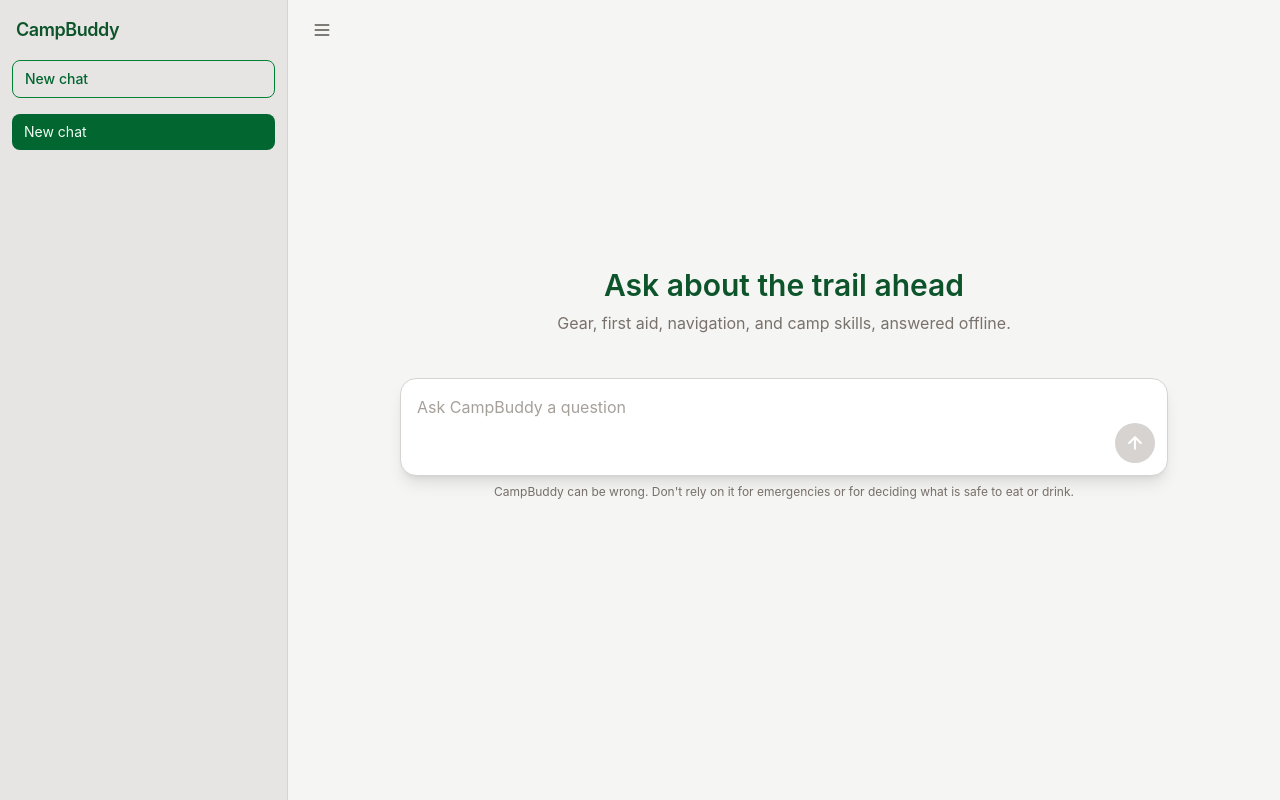
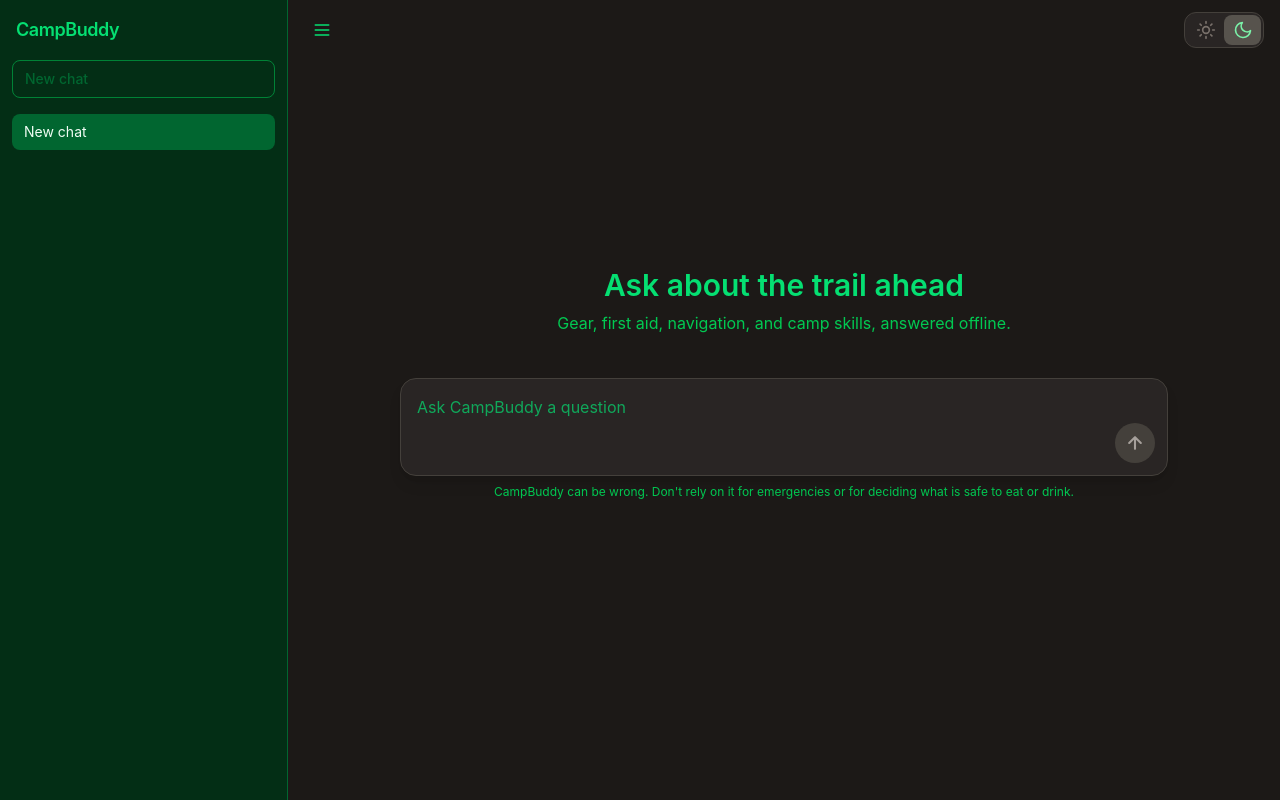
Before and after one commit to realartix64/CampBuddy, a React (Vite) app in the folder frontend/: page / in a window 1280 px wide. Built offline with nearby package versions, Linux system fonts and the light colour scheme.

Commit message:
feat: Changed frontend styling color scheme

```diff
--- a/frontend/src/App.jsx
+++ b/frontend/src/App.jsx
@@ -1,4 +1,4 @@
-import { useState, useRef, useEffect } from "react";
+import { useState, useRef, useEffect, useMemo } from "react";
 import ReactMarkdown from "react-markdown";
 import { ask } from "./api";
 
@@ -9,9 +9,70 @@ const makeId = () =>
 
 const newChat = () => ({ id: makeId(), title: "New chat", messages: [] });
 
+// ---------- Theme presets ----------
+// Every theme-dependent Tailwind class lives here as a full literal string, so
+// switching themes swaps the classes in JS and does not depend on Tailwind's
+// `dark:` variant configuration. The send button is part of the presets;
+// the "New chat" button, user bubble and active chat item are intentionally not.
+
+const THEMES = {
+  light: {
+    root: "bg-white text-green-950",
+    text: "text-green-950",
+    muted: "text-green-700",
+    brand: "text-green-900",
+    sidebar: "border-stone-300 bg-stone-100",
+    closeBtn: "text-green-700 hover:bg-stone-200",
+    menuBtn: "text-green-800 hover:bg-stone-200",
+    chatItemIdle: "text-green-950 hover:bg-stone-200",
+    fade: "from-white via-white/90 to-transparent",
+    bar: "border-stone-400 bg-white",
+    input: "text-green-950 placeholder-stone-500",
+    divider: "border-stone-300",
+    error: "border-red-300 bg-red-50 text-red-900",
+    toggleBox: "border-stone-400 bg-white",
+    toggleHighlight: "bg-green-800",
+    toggleSun: "text-white",
+    toggleMoon: "text-stone-500",
+    sendOn: "bg-green-800 text-white hover:bg-green-900",
+    sendOff: "bg-stone-300 text-stone-600",
+    sendFocus: "focus-visible:ring-green-600 focus-visible:ring-offset-white",
+    mdStrong: "text-green-950",
+    mdLink: "text-green-700 hover:text-green-900",
+    mdQuote: "border-green-600 text-green-800",
+    mdCode: "bg-stone-200 text-green-900",
+  },
+  dark: {
+    root: "bg-stone-900 text-green-400",
+    text: "text-green-50",
+    muted: "text-green-500",
+    brand: "text-green-400",
+    sidebar: "border-green-800 bg-green-950",
+    closeBtn: "text-green-500 hover:bg-green-900",
+    menuBtn: "text-green-400 hover:bg-stone-800",
+    chatItemIdle: "text-green-400 hover:bg-green-900",
+    fade: "from-stone-900 via-stone-900/90 to-transparent",
+    bar: "border-stone-700 bg-stone-800",
+    input: "text-green-400 placeholder-green-400/70",
+    divider: "border-stone-700",
+    error: "border-red-900 bg-red-950 text-red-300",
+    toggleBox: "border-stone-700 bg-stone-800",
+    toggleHighlight: "bg-stone-600",
+    toggleSun: "text-stone-500",
+    toggleMoon: "text-green-300",
+    sendOn: "bg-green-500 text-green-950 hover:bg-green-400",
+    sendOff: "bg-stone-700 text-stone-400",
+    sendFocus: "focus-visible:ring-green-400 focus-visible:ring-offset-stone-800",
+    mdStrong: "text-green-300",
+    mdLink: "text-green-300 hover:text-green-200",
+    mdQuote: "border-green-700 text-green-500",
+    mdCode: "bg-stone-700 text-green-300",
+  },
+};
+
 // ---------- Markdown rendering (Tailwind classes per element) ----------
 
-const mdComponents = {
+const buildMdComponents = (t) => ({
   p: (props) => <p className="my-2 leading-relaxed" {...props} />,
   ul: (props) => <ul className="my-2 list-disc space-y-1 pl-6" {...props} />,
   ol: (props) => <ol className="my-2 list-decimal space-y-1 pl-6" {...props} />,
@@ -19,17 +80,17 @@ const mdComponents = {
   h1: (props) => <h1 className="mb-1 mt-4 text-xl font-semibold" {...props} />,
   h2: (props) => <h2 className="mb-1 mt-4 text-lg font-semibold" {...props} />,
   h3: (props) => <h3 className="mb-1 mt-3 text-base font-semibold" {...props} />,
-  strong: (props) => <strong className="font-semibold text-green-950" {...props} />,
+  strong: (props) => <strong className={`font-semibold ${t.mdStrong}`} {...props} />,
   a: (props) => (
     <a
-      className="text-green-700 underline hover:text-green-900"
+      className={`underline ${t.mdLink}`}
       target="_blank"
       rel="noreferrer"
       {...props}
     />
   ),
   blockquote: (props) => (
-    <blockquote className="my-2 border-l-4 border-green-300 pl-3 text-stone-600" {...props} />
+    <blockquote className={`my-2 border-l-4 pl-3 ${t.mdQuote}`} {...props} />
   ),
   pre: (props) => (
     <pre
@@ -38,11 +99,51 @@ const mdComponents = {
     />
   ),
   code: (props) => (
-    <code className="rounded bg-stone-200 px-1 py-0.5 text-[0.9em] text-stone-800" {...props} />
+    <code className={`rounded px-1 py-0.5 text-[0.9em] ${t.mdCode}`} {...props} />
   ),
-};
+});
 
 // ---------- Small pieces ----------
+
+function ThemeToggle({ isDark, onToggle, t }) {
+  return (
+    <button
+      type="button"
+      role="switch"
+      aria-checked={isDark}
+      aria-label={isDark ? "Switch to light mode" : "Switch to dark mode"}
+      onClick={onToggle}
+      className={`relative flex h-9 w-20 items-center rounded-xl border p-0.5 transition-colors focus:outline-none focus-visible:ring-2 focus-visible:ring-green-600 ${t.toggleBox}`}
+    >
+      {/* Sliding highlight rectangle */}
+      <span
+        aria-hidden="true"
+        className={`absolute left-0.5 top-0.5 h-[calc(100%-4px)] w-[calc(50%-2px)] rounded-lg transition-all duration-300 ease-out ${t.toggleHighlight} ${
+          isDark ? "translate-x-full" : "translate-x-0"
+        }`}
+      />
+
+      {/* Sun */}
+      <span
+        className={`relative z-10 flex flex-1 items-center justify-center transition-colors duration-300 ${t.toggleSun}`}
+      >
+        <svg viewBox="0 0 24 24" className="h-5 w-5" fill="none" stroke="currentColor" strokeWidth="2" strokeLinecap="round" strokeLinejoin="round">
+          <circle cx="12" cy="12" r="4" />
+          <path d="M12 2v2M12 20v2M4.93 4.93l1.41 1.41M17.66 17.66l1.41 1.41M2 12h2M20 12h2M4.93 19.07l1.41-1.41M17.66 6.34l1.41-1.41" />
+        </svg>
+      </span>
+
+      {/* Moon */}
+      <span
+        className={`relative z-10 flex flex-1 items-center justify-center transition-colors duration-300 ${t.toggleMoon}`}
+      >
+        <svg viewBox="0 0 24 24" className="h-5 w-5" fill="none" stroke="currentColor" strokeWidth="2" strokeLinecap="round" strokeLinejoin="round">
+          <path d="M21 12.79A9 9 0 1 1 11.21 3 7 7 0 0 0 21 12.79z" />
+        </svg>
+      </span>
+    </button>
+  );
+}
 
 function UserMessage({ content }) {
   return (
@@ -54,30 +155,29 @@ function UserMessage({ content }) {
   );
 }
 
-function AssistantMessage({ message }) {
+function AssistantMessage({ message, t }) {
   const { status, content, meta } = message;
+  const mdComponents = useMemo(() => buildMdComponents(t), [t]);
 
   return (
     <div className="flex justify-start">
       <div className="max-w-[92%] md:max-w-[80%]">
         {status === "pending" && (
-          <p className="animate-pulse py-2 text-stone-500">Thinking...</p>
+          <p className={`animate-pulse py-2 ${t.muted}`}>Thinking...</p>
         )}
 
         {status === "error" && (
-          <p className="rounded-xl border border-red-200 bg-red-50 px-4 py-2.5 text-red-800">
-            {content}
-          </p>
+          <p className={`rounded-xl border px-4 py-2.5 ${t.error}`}>{content}</p>
         )}
 
         {status === "done" && (
           <>
-            <div className="text-stone-800">
+            <div className={t.text}>
               <ReactMarkdown components={mdComponents}>{content}</ReactMarkdown>
             </div>
 
             {meta && (
-              <div className="mt-2 border-t border-stone-200 pt-2 text-xs text-stone-500">
+              <div className={`mt-2 border-t pt-2 text-xs ${t.divider} ${t.muted}`}>
                 <p>{meta.reference_status}</p>
                 {meta.sources?.length > 0 && (
                   <p className="mt-0.5">
@@ -101,6 +201,7 @@ export default function App() {
   const [activeId, setActiveId] = useState(null);
   const [input, setInput] = useState("");
   const [loadingIds, setLoadingIds] = useState([]); // chats with a request in flight
+  const [theme, setTheme] = useState("dark"); // app starts in dark mode
   const [sidebarOpen, setSidebarOpen] = useState(
     () => typeof window !== "undefined" && window.innerWidth >= 768
   );
@@ -108,10 +209,14 @@ export default function App() {
   const bottomRef = useRef(null);
   const textareaRef = useRef(null);
 
+  const isDark = theme === "dark";
+  const t = THEMES[theme];
+
   // Default to the first chat until the user picks one.
   const current = chats.find((c) => c.id === activeId) ?? chats[0];
   const isEmpty = current.messages.length === 0;
   const isLoading = loadingIds.includes(current.id);
+  const sendDisabled = !input.trim() || isLoading;
 
   // Keep the newest message in view.
   useEffect(() => {
@@ -203,18 +308,20 @@ export default function App() {
   };
 
   return (
-    <div className="flex h-screen w-full overflow-hidden bg-stone-100 text-stone-900">
+    <div
+      className={`flex h-screen w-full overflow-hidden transition-colors duration-300 ${t.root}`}
+    >
       {/* ---------- Sidebar: chat history ---------- */}
       <aside
-        className={`fixed inset-y-0 left-0 z-30 flex w-72 flex-col border-r border-stone-300 bg-stone-200 transition-transform duration-300 md:static ${
+        className={`fixed inset-y-0 left-0 z-30 flex w-72 flex-col border-r transition-all duration-300 md:static ${t.sidebar} ${
           sidebarOpen ? "translate-x-0" : "-translate-x-full md:hidden"
         }`}
       >
         <div className="flex items-center justify-between px-4 py-4">
-          <span className="text-lg font-semibold tracking-tight text-green-900">CampBuddy</span>
+          <span className={`text-lg font-semibold tracking-tight ${t.brand}`}>CampBuddy</span>
           <button
             onClick={() => setSidebarOpen(false)}
-            className="rounded-md px-2 py-1 text-stone-500 hover:bg-stone-300 focus:outline-none focus-visible:ring-2 focus-visible:ring-green-600 md:hidden"
+            className={`rounded-md px-2 py-1 focus:outline-none focus-visible:ring-2 focus-visible:ring-green-600 md:hidden ${t.closeBtn}`}
             aria-label="Close history"
           >
             Close
@@ -239,7 +346,7 @@ export default function App() {
                   className={`w-full truncate rounded-lg px-3 py-2 text-left text-sm transition-colors focus:outline-none focus-visible:ring-2 focus-visible:ring-green-600 ${
                     chat.id === current.id
                       ? "bg-green-800 text-green-50"
-                      : "text-stone-700 hover:bg-stone-300"
+                      : t.chatItemIdle
                   }`}
                 >
                   {chat.title}
@@ -264,7 +371,7 @@ export default function App() {
         <header className="flex items-center gap-3 px-4 py-3">
           <button
             onClick={() => setSidebarOpen((o) => !o)}
-            className="rounded-md p-2 text-stone-600 hover:bg-stone-200 focus:outline-none focus-visible:ring-2 focus-visible:ring-green-600"
+            className={`rounded-md p-2 focus:outline-none focus-visible:ring-2 focus-visible:ring-green-600 ${t.menuBtn}`}
             aria-label="Toggle chat history"
           >
             <svg viewBox="0 0 24 24" className="h-5 w-5" fill="none" stroke="currentColor" strokeWidth="2" strokeLinecap="round">
@@ -272,8 +379,16 @@ export default function App() {
             </svg>
           </button>
           {!sidebarOpen && (
-            <span className="font-semibold tracking-tight text-green-900">CampBuddy</span>
+            <span className={`font-semibold tracking-tight ${t.brand}`}>CampBuddy</span>
           )}
+
+          <div className="ml-auto">
+            <ThemeToggle
+              isDark={isDark}
+              t={t}
+              onToggle={() => setTheme(isDark ? "light" : "dark")}
+            />
+          </div>
         </header>
 
         {/* Conversation: prompts on the right, responses on the left */}
@@ -283,7 +398,7 @@ export default function App() {
               m.role === "user" ? (
                 <UserMessage key={m.id} content={m.content} />
               ) : (
-                <AssistantMessage key={m.id} message={m} />
+                <AssistantMessage key={m.id} message={m} t={t} />
               )
             )}
             <div ref={bottomRef} />
@@ -293,10 +408,10 @@ export default function App() {
         {/* Empty-state heading, shown above the centered chat bar */}
         {isEmpty && (
           <div className="pointer-events-none absolute inset-x-0 top-1/3 px-6 text-center">
-            <h1 className="text-2xl font-semibold text-green-900 md:text-3xl">
+            <h1 className={`text-2xl font-semibold md:text-3xl ${t.brand}`}>
               Ask about the trail ahead
             </h1>
-            <p className="mt-2 text-stone-500">
+            <p className={`mt-2 ${t.muted}`}>
               Gear, first aid, navigation, and camp skills, answered offline.
             </p>
           </div>
@@ -305,13 +420,13 @@ export default function App() {
         {/* Floating chat bar: centered when empty, docked to the bottom once chatting */}
         <div
           className={`pointer-events-none absolute inset-x-0 bottom-0 px-4 pb-5 pt-10 transition-transform duration-500 ease-out ${
-            isEmpty
-              ? "-translate-y-[35vh]"
-              : "translate-y-0 bg-gradient-to-t from-stone-100 via-stone-100/90 to-transparent"
+            isEmpty ? "-translate-y-[35vh]" : `translate-y-0 bg-gradient-to-t ${t.fade}`
           }`}
         >
           <div className="pointer-events-auto mx-auto max-w-3xl">
-            <div className="relative rounded-2xl border border-stone-300 bg-white shadow-lg focus-within:border-green-600 focus-within:ring-2 focus-within:ring-green-600/30">
+            <div
+              className={`relative rounded-2xl border shadow-lg focus-within:border-green-600 focus-within:ring-2 focus-within:ring-green-600/30 ${t.bar}`}
+            >
               <textarea
                 ref={textareaRef}
                 value={input}
@@ -319,20 +434,22 @@ export default function App() {
                 onKeyDown={handleKeyDown}
                 rows={1}
                 placeholder="Ask CampBuddy a question"
-                className="block w-full resize-none rounded-2xl bg-transparent px-4 pb-14 pt-4 text-stone-900 placeholder-stone-400 focus:outline-none"
+                className={`block w-full resize-none rounded-2xl bg-transparent px-4 pb-14 pt-4 focus:outline-none ${t.input}`}
               />
               <button
                 onClick={handleSubmit}
-                disabled={!input.trim() || isLoading}
+                disabled={sendDisabled}
                 aria-label="Send question"
-                className="absolute bottom-3 right-3 flex h-10 w-10 items-center justify-center rounded-full bg-green-700 text-white transition-colors hover:bg-green-800 focus:outline-none focus-visible:ring-2 focus-visible:ring-green-600 focus-visible:ring-offset-2 disabled:cursor-not-allowed disabled:bg-stone-300"
+                className={`absolute bottom-3 right-3 flex h-10 w-10 items-center justify-center rounded-full transition-colors focus:outline-none focus-visible:ring-2 focus-visible:ring-offset-2 ${t.sendFocus} ${
+                  sendDisabled ? `cursor-not-allowed ${t.sendOff}` : t.sendOn
+                }`}
               >
                 <svg viewBox="0 0 24 24" className="h-5 w-5" fill="none" stroke="currentColor" strokeWidth="2.5" strokeLinecap="round" strokeLinejoin="round">
                   <path d="M12 19V5M5 12l7-7 7 7" />
                 </svg>
               </button>
             </div>
-            <p className="mt-2 text-center text-xs text-stone-500">
+            <p className={`mt-2 text-center text-xs ${t.muted}`}>
               CampBuddy can be wrong. Don't rely on it for emergencies or for deciding what is safe to eat or drink.
             </p>
           </div>
```
